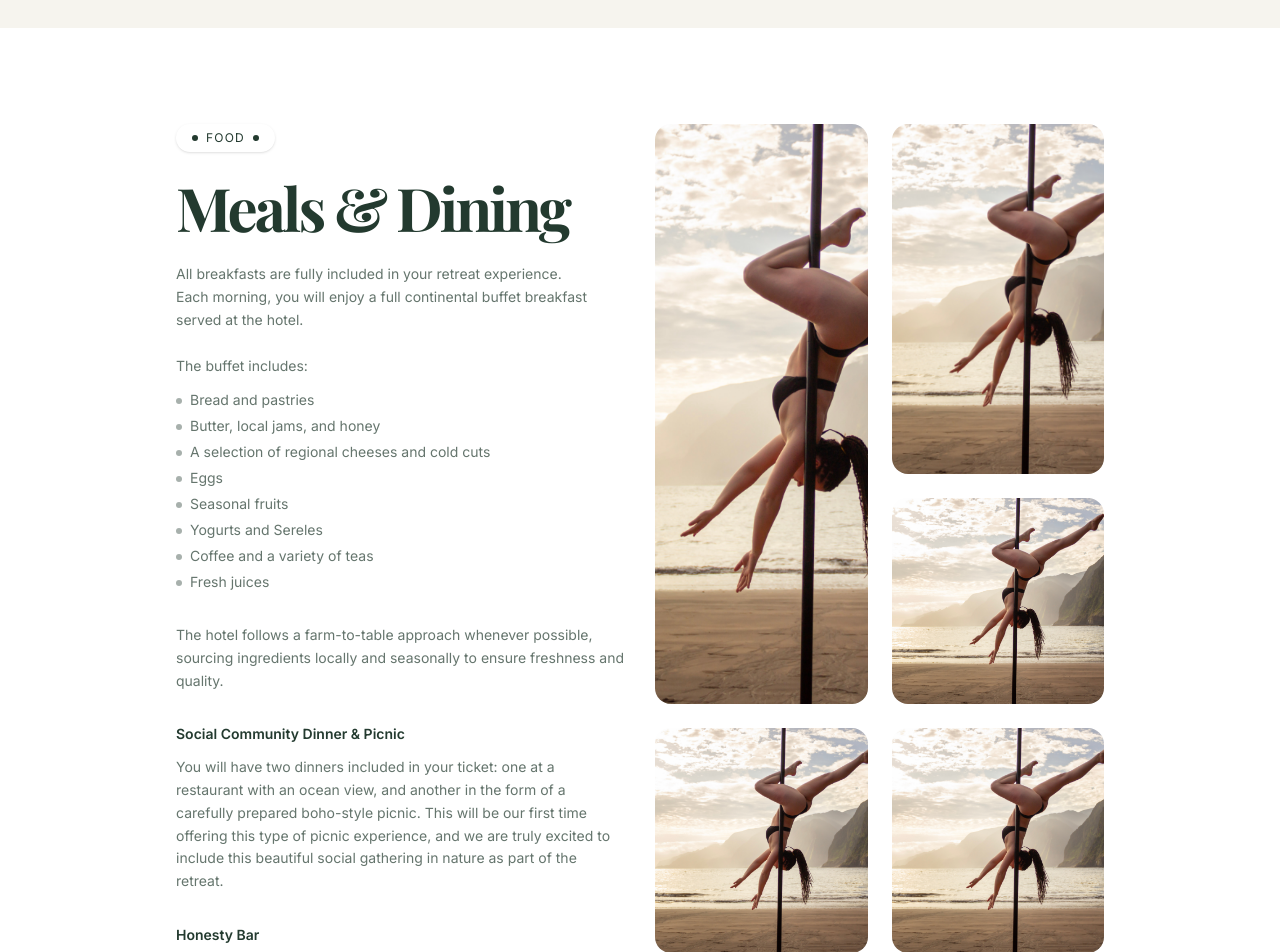
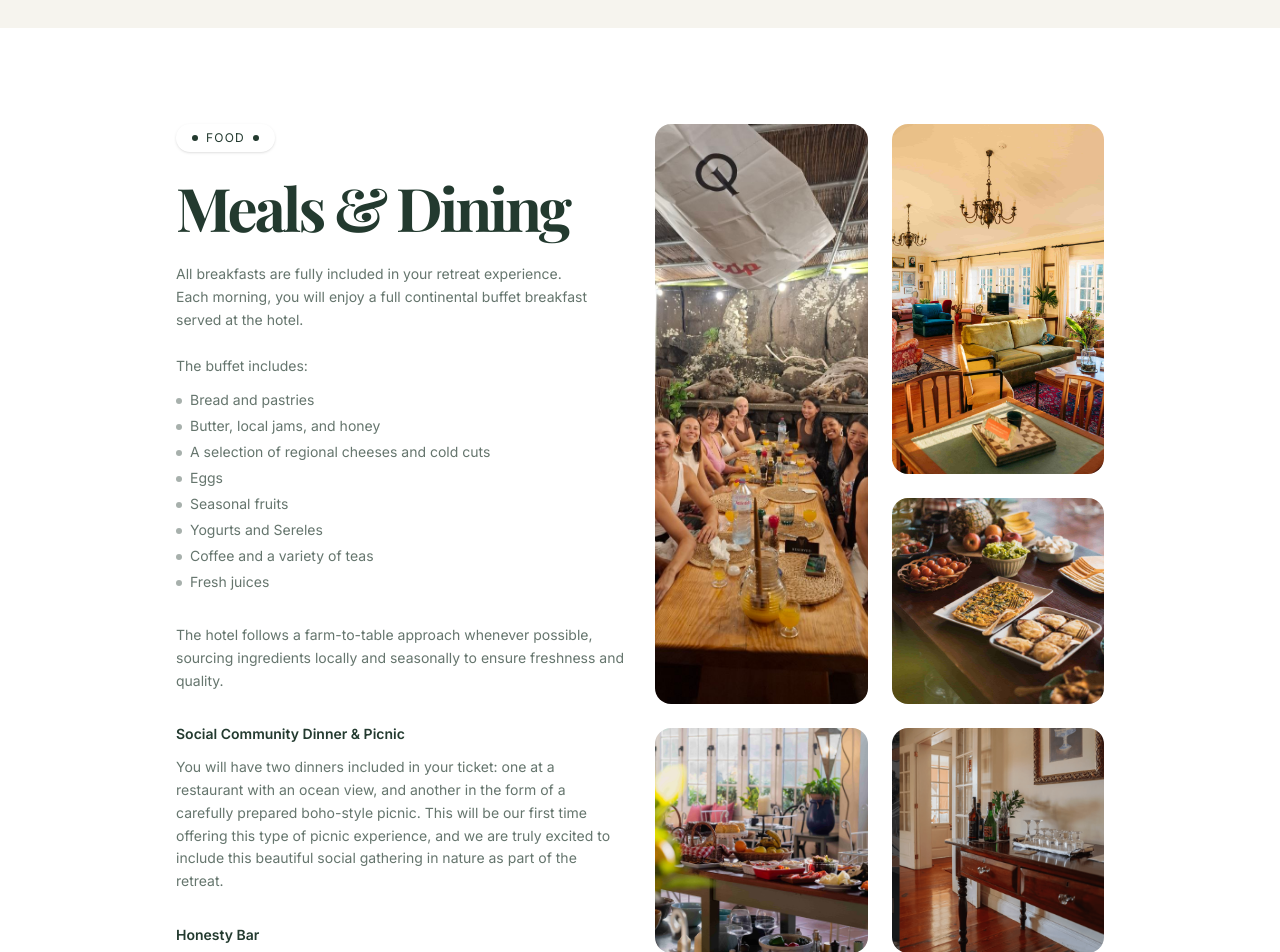
Before and after one commit to Andrianjaka-Tony/madeira-creative-vllage, a Next.js app: page / in a window 1280 px wide. Shown: the part 4340-5292 px from the top of the page. Built offline with nearby package versions, Linux system fonts and the light colour scheme; a web font is replaced by a local one.

Commit message:
home: integrate meal images in food section

```diff
--- a/src/components/home/food-section.tsx
+++ b/src/components/home/food-section.tsx
@@ -12,11 +12,11 @@ const buffetItems = [
 ];
 
 const gridImages = [
-  { alt: "Dinner table with guests" },
-  { alt: "Outdoor picnic setup" },
-  { alt: "Buffet spread" },
-  { alt: "Community dinner" },
-  { alt: "Honesty bar" },
+  { src: "/images/meal/meal-1.jpg", alt: "Dinner table with guests" },
+  { src: "/images/meal/meal-2.jpg", alt: "Outdoor picnic setup" },
+  { src: "/images/meal/meal-3.jpg", alt: "Buffet spread" },
+  { src: "/images/meal/meal-4.jpg", alt: "Community dinner" },
+  { src: "/images/meal/meal-5.png", alt: "Honesty bar" },
 ];
 
 export function FoodSection() {
@@ -75,23 +75,23 @@ export function FoodSection() {
       >
         {/* Image 1 : C1-C2, L1-L2 */}
         <div className="rounded-2xl overflow-hidden" style={{ gridColumn: "1", gridRow: "1 / 3" }}>
-          <img src="/images/hero.png" alt={gridImages[0].alt} className="w-full h-full object-cover" />
+          <img src={gridImages[0].src} alt={gridImages[0].alt} className="w-full h-full object-cover" />
         </div>
         {/* Image 2 : C3, L1 */}
         <div className="rounded-2xl overflow-hidden" style={{ gridColumn: "2", gridRow: "1" }}>
-          <img src="/images/hero.png" alt={gridImages[1].alt} className="w-full h-full object-cover" />
+          <img src={gridImages[1].src} alt={gridImages[1].alt} className="w-full h-full object-cover" />
         </div>
         {/* Image 3 : C3, L2 */}
         <div className="rounded-2xl overflow-hidden" style={{ gridColumn: "2", gridRow: "2" }}>
-          <img src="/images/hero.png" alt={gridImages[2].alt} className="w-full h-full object-cover" />
+          <img src={gridImages[2].src} alt={gridImages[2].alt} className="w-full h-full object-cover" />
         </div>
         {/* Image 4 : C1-C2, L3 */}
         <div className="rounded-2xl overflow-hidden" style={{ gridColumn: "1", gridRow: "3" }}>
-          <img src="/images/hero.png" alt={gridImages[3].alt} className="w-full h-full object-cover" />
+          <img src={gridImages[3].src} alt={gridImages[3].alt} className="w-full h-full object-cover" />
         </div>
         {/* Image 5 : C3, L3 */}
         <div className="rounded-2xl overflow-hidden" style={{ gridColumn: "2", gridRow: "3" }}>
-          <img src="/images/hero.png" alt={gridImages[4].alt} className="w-full h-full object-cover" />
+          <img src={gridImages[4].src} alt={gridImages[4].alt} className="w-full h-full object-cover" />
         </div>
       </div>
     </section>
```
